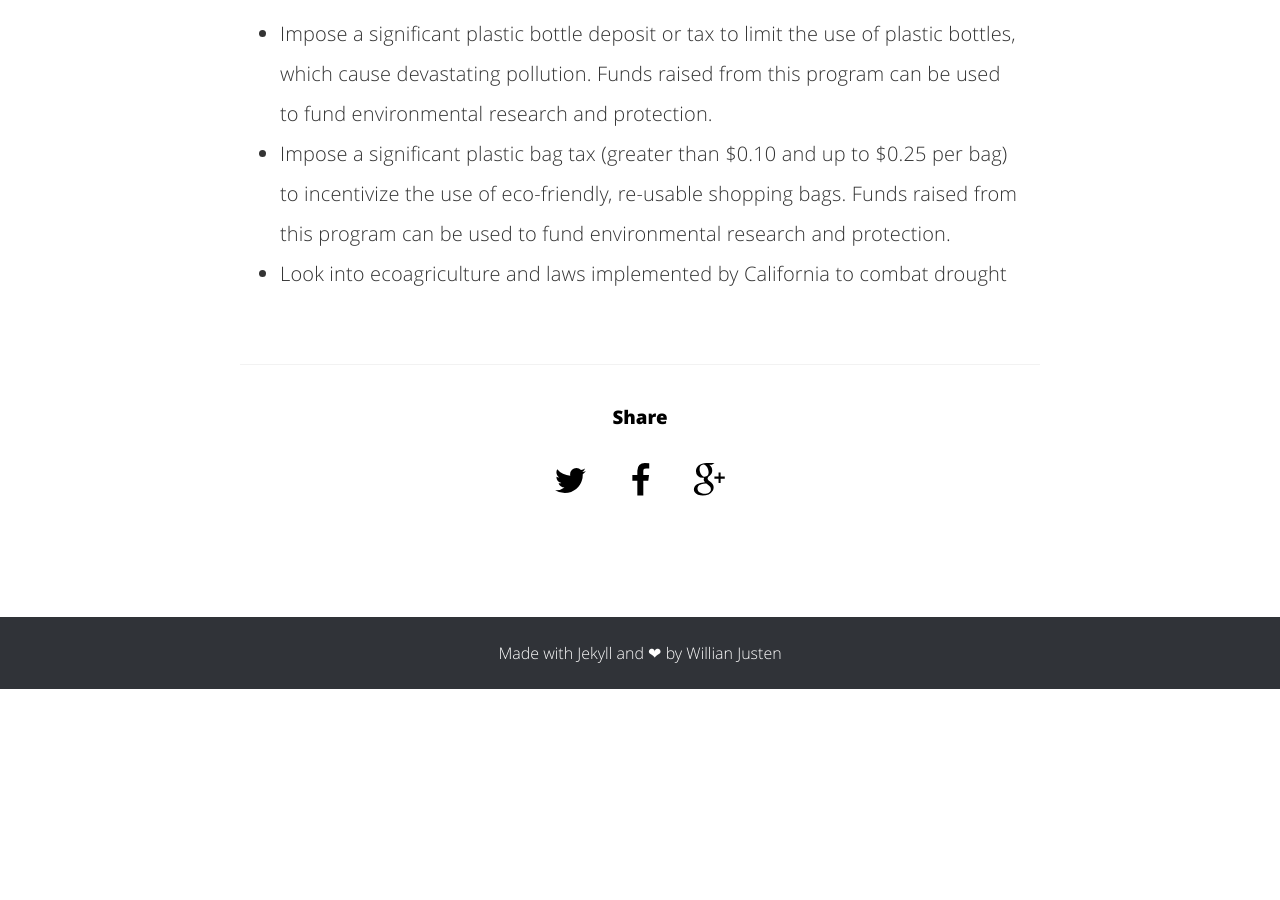
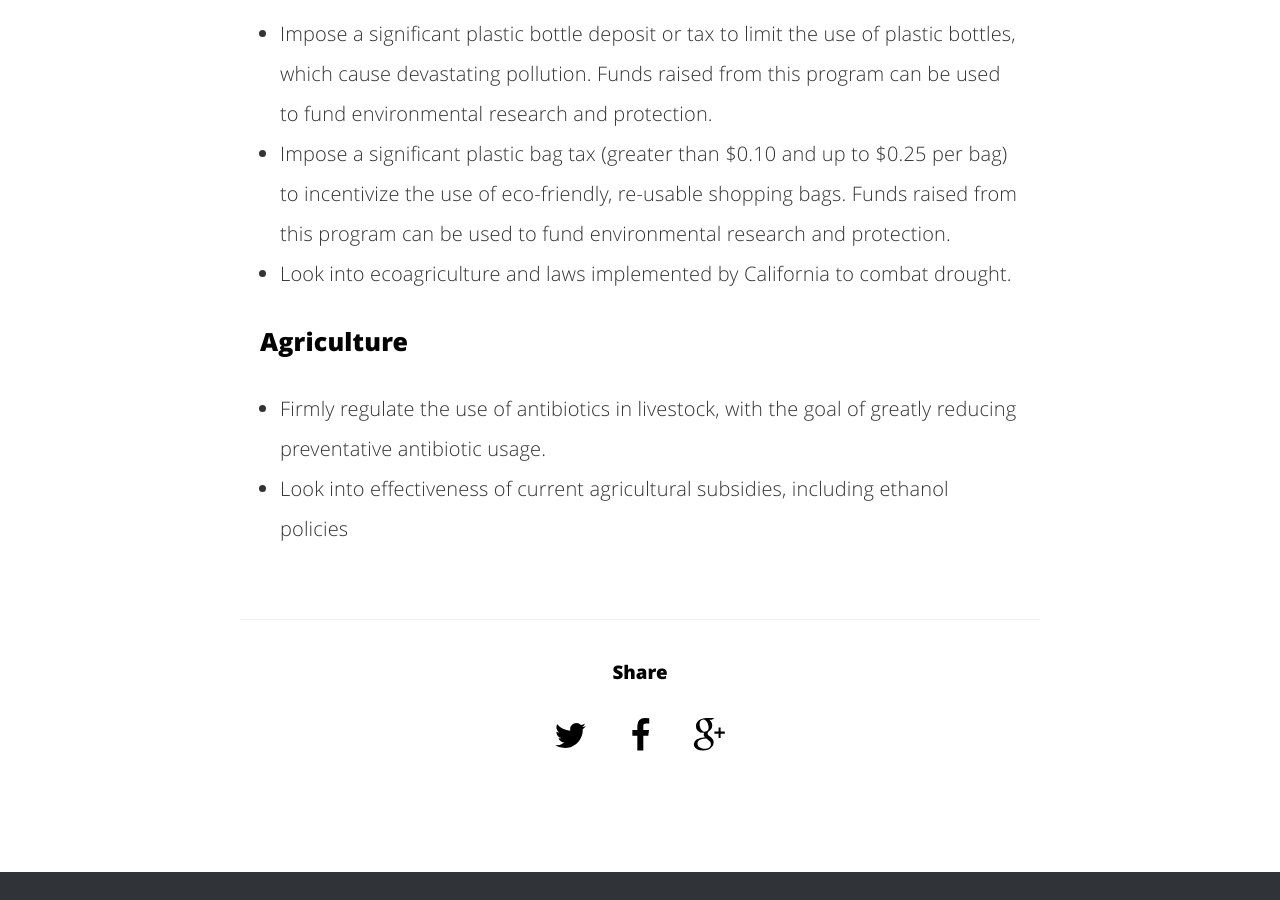
Before and after one commit to UnsolvedCypher/improving-america, a Jekyll site: the page built from ideas.md, in a window 1280 px wide and 900 px high, scrolled down 7901 px. Built offline with Jekyll 4.4.1, drawn with Linux system fonts in a browser that asks for light colours; before the commit the page ends 8590 px from its top, so only the background shows below that.

Commit message:
Agriculture Ideas To Look Into

```diff
--- a/ideas.md
+++ b/ideas.md
@@ -127,4 +127,8 @@ Stefan's Fourth Proposal
 ### Environment
 - Impose a significant plastic bottle deposit or tax to limit the use of plastic bottles, which cause devastating pollution. Funds raised from this program can be used to fund environmental research and protection.
 - Impose a significant plastic bag tax (greater than $0.10 and up to $0.25 per bag) to incentivize the use of eco-friendly, re-usable shopping bags. Funds raised from this program can be used to fund environmental research and protection.
-- Look into ecoagriculture and laws implemented by California to combat drought
+- Look into ecoagriculture and laws implemented by California to combat drought.
+
+### Agriculture
+- Firmly regulate the use of antibiotics in livestock, with the goal of greatly reducing preventative antibiotic usage.
+- Look into effectiveness of current agricultural subsidies, including ethanol policies
```
